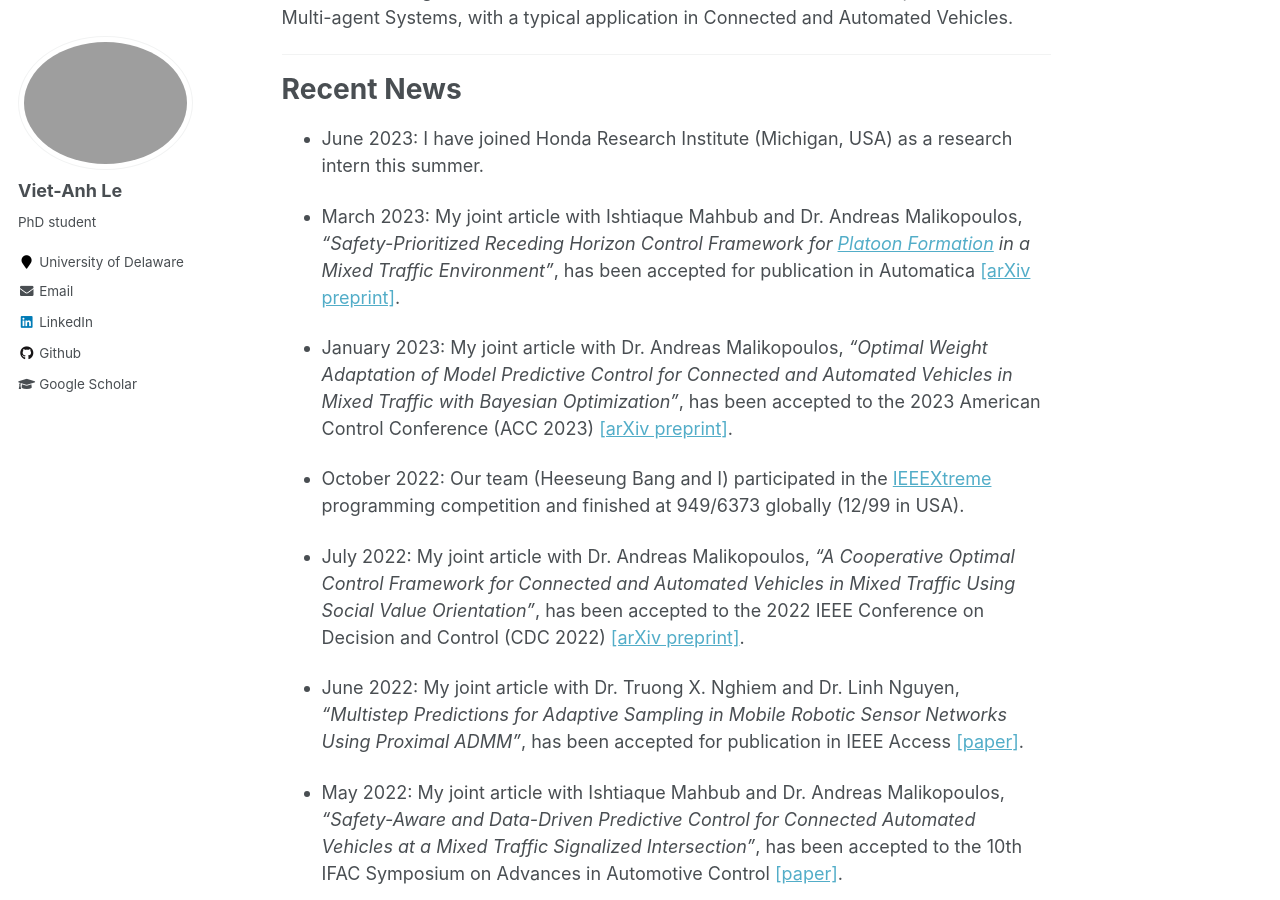
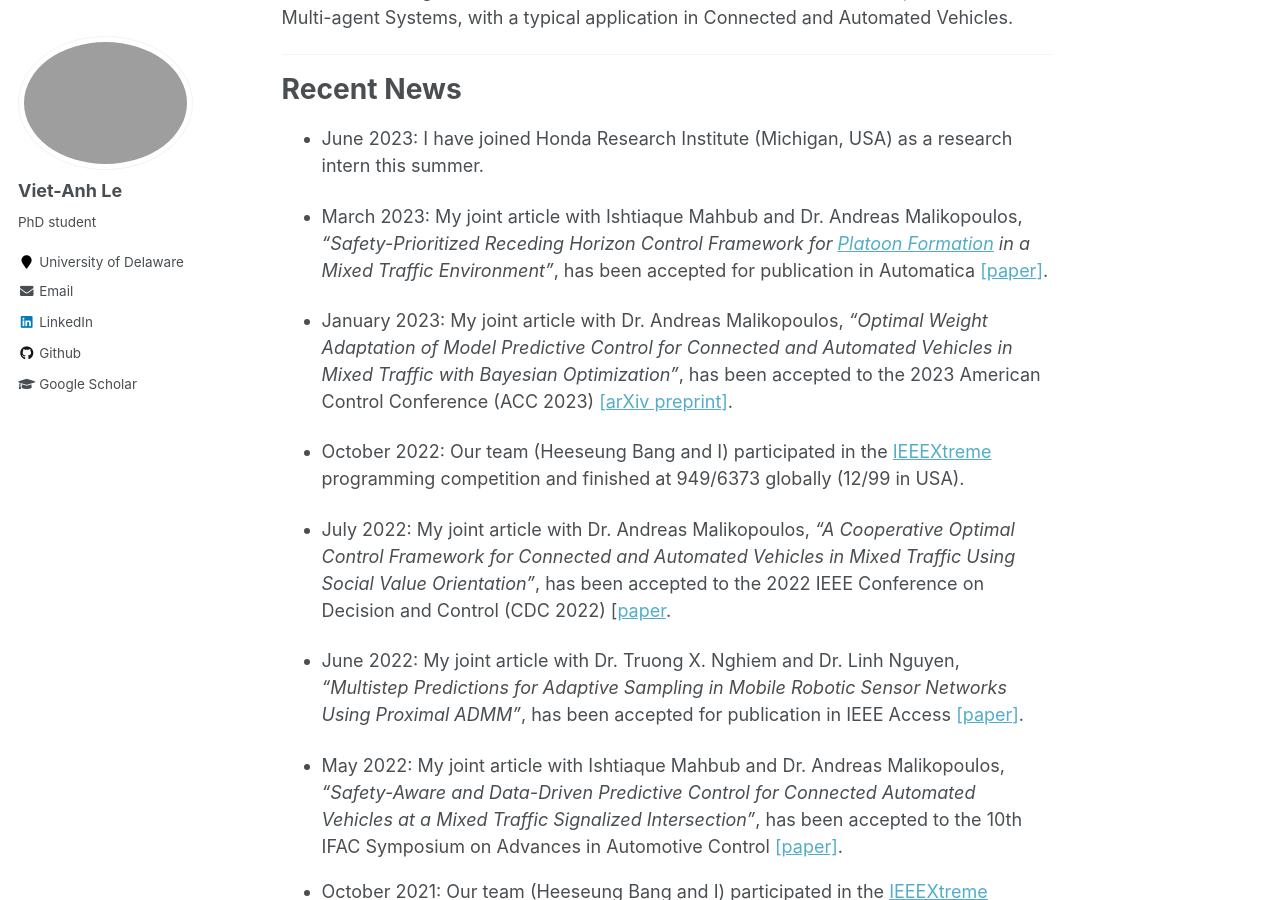
Before and after one commit to vietanhle0101/vietanhle0101.github.io, a Jekyll site: the page built from _pages/about.md, in a window 1280 px wide and 900 px high, scrolled down 732 px. Built offline with Jekyll 4.4.1, drawn with Linux system fonts in a browser that asks for light colours.

Commit message:
update automatica paper

```diff
--- a/_pages/about.md
+++ b/_pages/about.md
@@ -20,13 +20,13 @@ My current research interest includes Learning-based Control, Model Predictive C
 
 * June 2023: I have joined Honda Research Institute (Michigan, USA) as a research intern this summer.
 
-* March 2023: My joint article with Ishtiaque Mahbub and Dr. Andreas Malikopoulos, <em>“Safety-Prioritized Receding Horizon Control Framework for [Platoon Formation](https://www.facebook.com/watch/?v=744859806128975) in a Mixed Traffic Environment”</em>, has been accepted for publication in Automatica [[arXiv preprint]](https://arxiv.org/abs/2205.10673).
+* March 2023: My joint article with Ishtiaque Mahbub and Dr. Andreas Malikopoulos, <em>“Safety-Prioritized Receding Horizon Control Framework for [Platoon Formation](https://www.facebook.com/watch/?v=744859806128975) in a Mixed Traffic Environment”</em>, has been accepted for publication in Automatica [[paper]](https://www.sciencedirect.com/science/article/pii/S2405896322022935).
 
 * January 2023: My joint article with Dr. Andreas Malikopoulos, <em>“Optimal Weight Adaptation of Model Predictive Control for Connected and Automated Vehicles in Mixed Traffic with Bayesian Optimization”</em>, has been accepted to the 2023 American Control Conference (ACC 2023) [[arXiv preprint]](https://arxiv.org/abs/2210.00700).
 
 * October 2022: Our team (Heeseung Bang and I) participated in the [IEEEXtreme](https://ieeextreme.org/) programming competition and finished at 949/6373 globally (12/99 in USA).
 
-* July 2022: My joint article with Dr. Andreas Malikopoulos, <em>“A Cooperative Optimal Control Framework for Connected and Automated Vehicles in Mixed Traffic Using Social Value Orientation”</em>, has been accepted to the 2022 IEEE Conference on Decision and Control (CDC 2022) [[arXiv preprint]](https://arxiv.org/abs/2203.17106).
+* July 2022: My joint article with Dr. Andreas Malikopoulos, <em>“A Cooperative Optimal Control Framework for Connected and Automated Vehicles in Mixed Traffic Using Social Value Orientation”</em>, has been accepted to the 2022 IEEE Conference on Decision and Control (CDC 2022) [[paper](https://ieeexplore.ieee.org/document/9993337).
 
 * June 2022: My joint article with Dr. Truong X. Nghiem and Dr. Linh Nguyen, <em>"Multistep Predictions for Adaptive Sampling in Mobile Robotic Sensor Networks Using Proximal ADMM"</em>, has been accepted for publication in IEEE Access [[paper]](https://ieeexplore.ieee.org/document/9797705).
 
```
Also changed, not shown: _pages/projects.md (+2 -2 lines), 2 other files.
